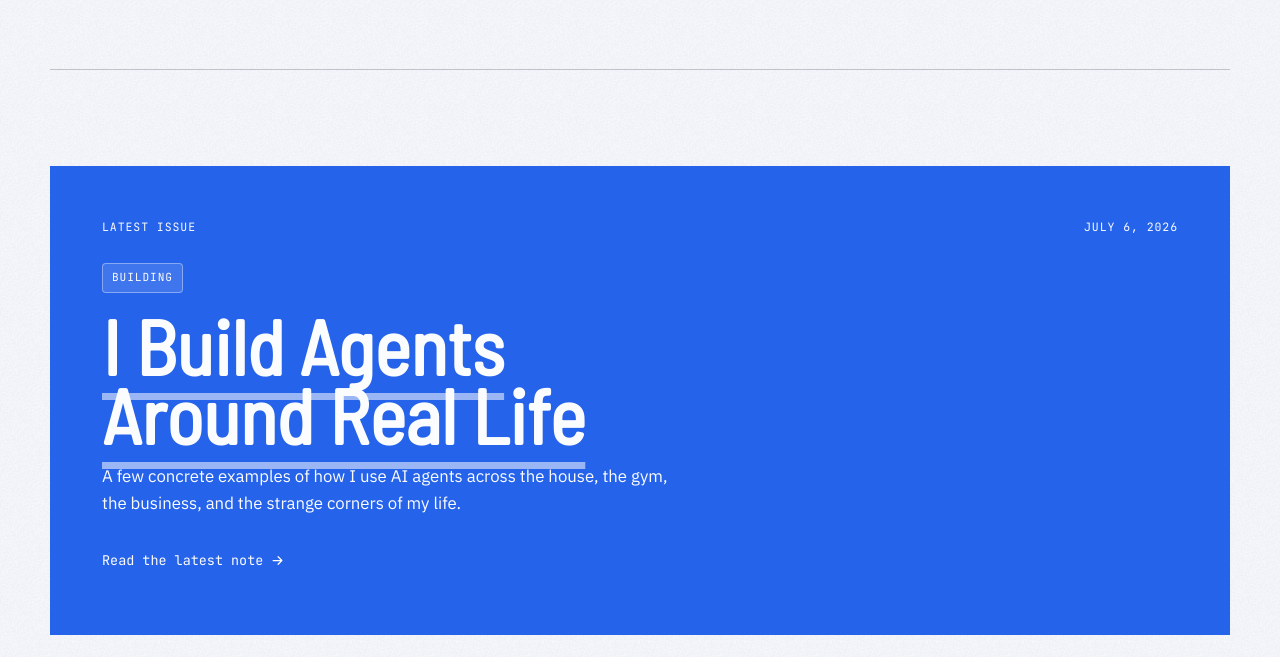
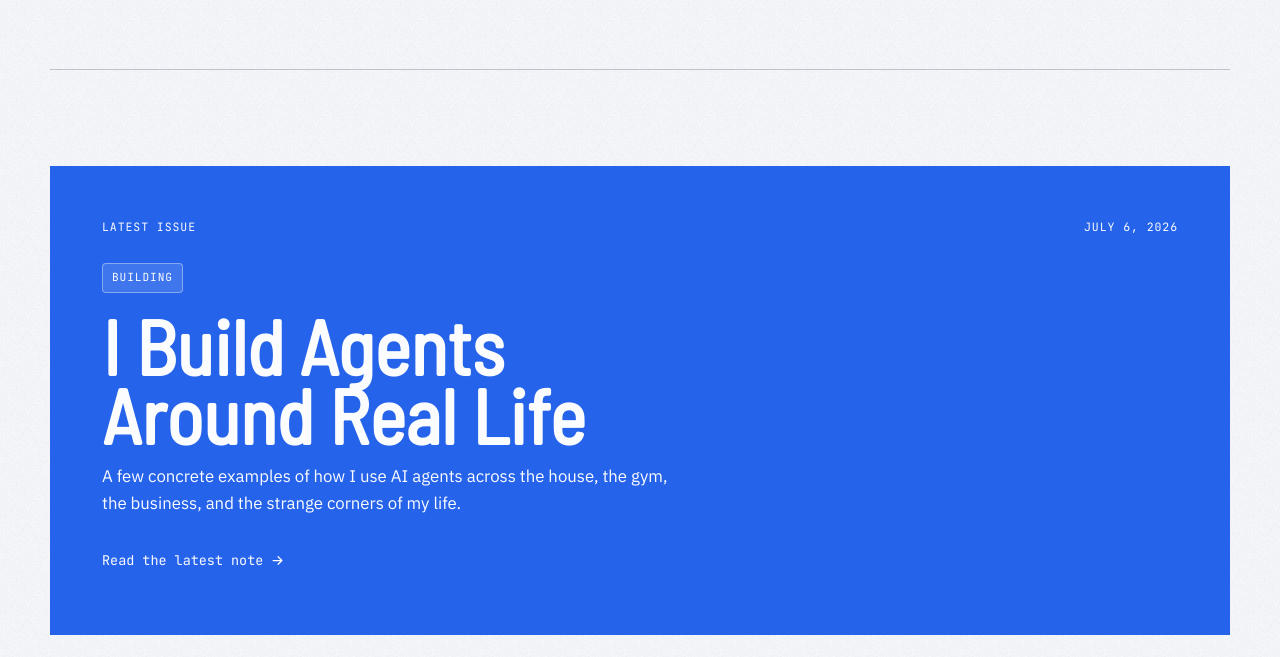
Before and after one commit to albertchristianco-sudo/accoworks-dev, an Astro site: page /field-notes in a window 1280 px wide. Shown: the part 590-1247 px from the top of the page. Built offline with nearby package versions, Linux system fonts and the light colour scheme; Astro itself is replaced by a stand-in of ours.

```diff
--- a/src/styles/global.css
+++ b/src/styles/global.css
@@ -714,7 +714,7 @@ p { text-wrap: pretty; }
 .featured-note__body { max-width: 760px; }
 .featured-note .tag { color: var(--accent-ink); background: rgba(251, 252, 254, 0.12); border-color: rgba(251, 252, 254, 0.38); }
 .featured-note h2 { max-width: 18ch; margin: 18px 0 14px; font-family: var(--font-display); font-size: clamp(2.4rem, 6vw, 4.8rem); line-height: 0.9; }
-.featured-note h2 a { color: var(--accent-ink); text-decoration-color: rgba(251, 252, 254, 0.55); }
+.featured-note h2 a { color: var(--accent-ink); text-decoration: none; }
 .featured-note p { max-width: 58ch; margin: 0; color: var(--accent-ink); font-size: 1.05rem; }
 .featured-note .cta-link { margin-top: 22px; color: var(--accent-ink); }
 .note-archive { margin-top: clamp(48px, 8vw, 88px); }
```
Also changed, not shown: tests/ui-contract.test.mjs (+1 -0 lines).
